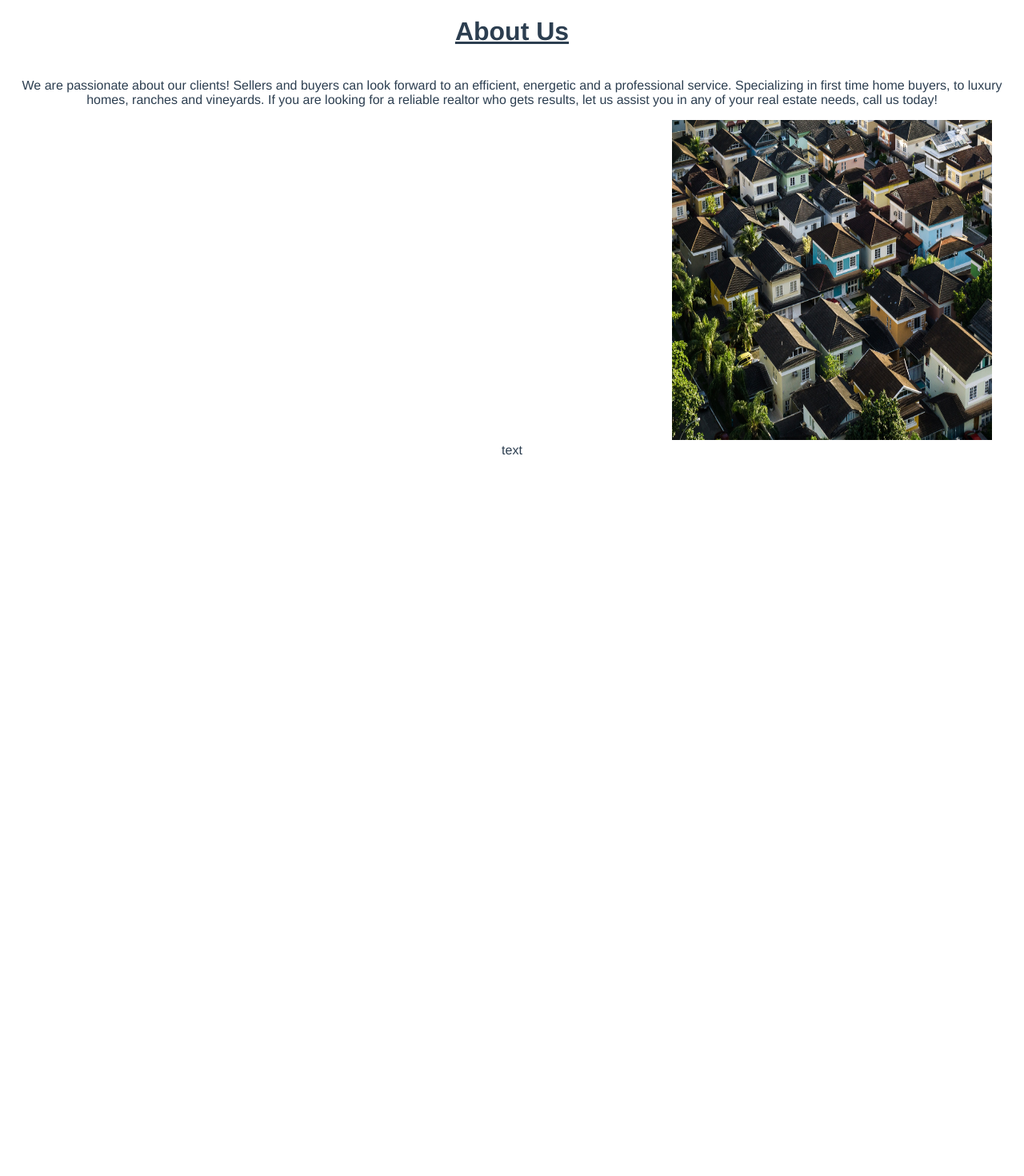
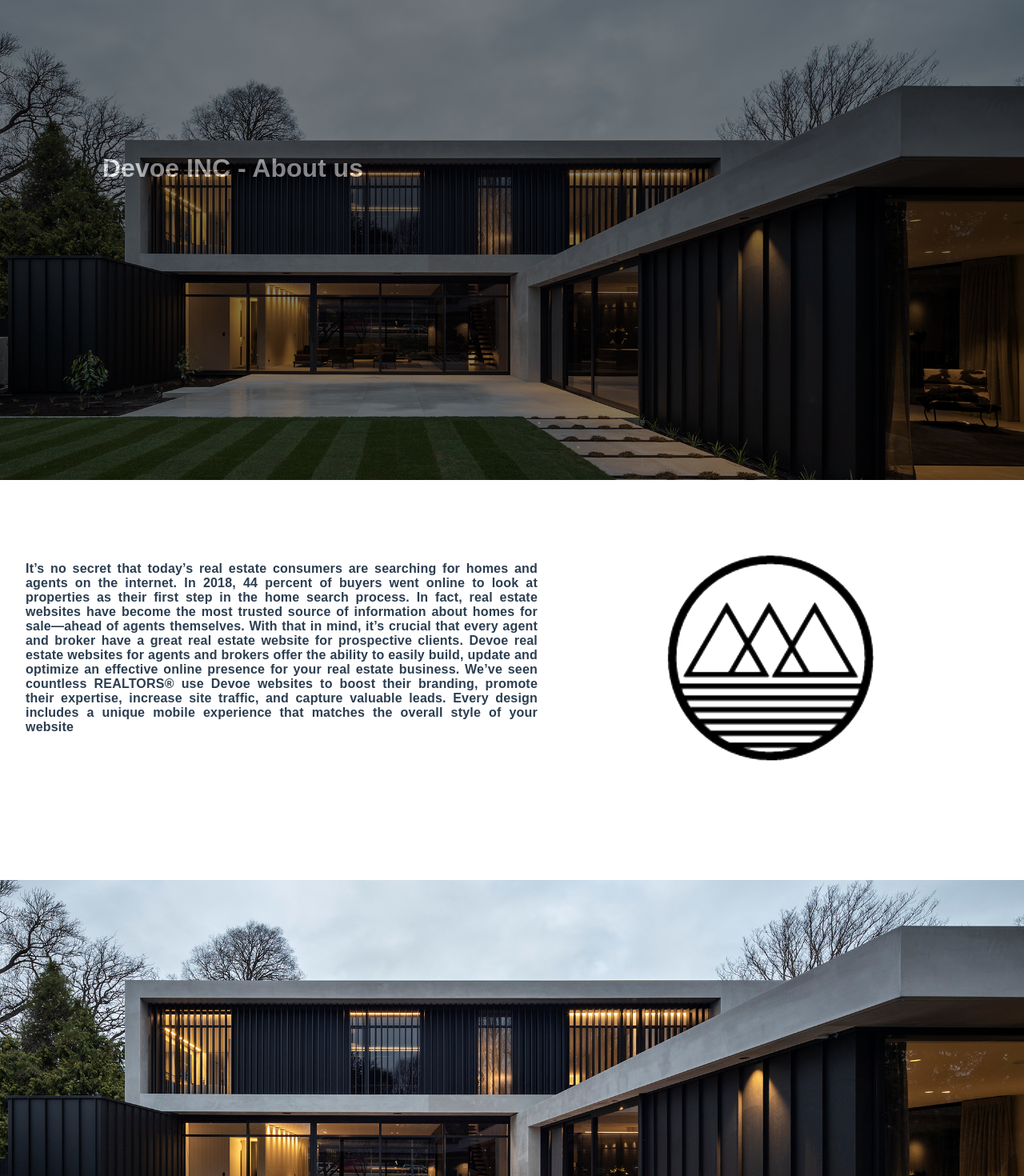
Before and after one commit to edisonarexha/Devoe-Real-Estate, a Vue app in the folder devoe-real-estate/: page /about in a window 1280 px wide. Shown: the top 1470 px of the page at 80% size. Before the commit the page ends 800 px from the top, so only its background shows below. Built offline with nearby package versions, Linux system fonts and the light colour scheme.

Commit message:
About us and Contact us done

```diff
--- a/devoe-real-estate/package.json
+++ b/devoe-real-estate/package.json
@@ -32,9 +32,12 @@
     "@vue/cli-service": "~5.0.0",
     "eslint": "^7.32.0",
     "eslint-plugin-vue": "^8.0.3",
+    "sass": "^1.49.9",
+    "sass-loader": "^12.6.0",
     "stylus": "^0.57.0",
     "stylus-loader": "^6.2.0",
-    "vue-template-compiler": "^2.6.14"
+    "vue-template-compiler": "^2.6.14",
+    "webpack": "^5.70.0"
   },
   "eslintConfig": {
     "root": true,
--- a/devoe-real-estate/src/main.js
+++ b/devoe-real-estate/src/main.js
@@ -3,9 +3,9 @@ import Vue from 'vue'
 import App from './App.vue'
 import './element'
 import router from './router'
-import { library } from '@fortawesome/fontawesome-svg-core'
-import { faHatWizard } from '@fortawesome/free-solid-svg-icons'
-import { FontAwesomeIcon } from '@fortawesome/vue-fontawesome'
+// import { library } from '@fortawesome/fontawesome-svg-core'
+// import { faHatWizard } from '@fortawesome/free-solid-svg-icons'
+// import { FontAwesomeIcon } from '@fortawesome/vue-fontawesome'
 
 Vue.config.productionTip = false
 
--- a/devoe-real-estate/src/views/AboutView.vue
+++ b/devoe-real-estate/src/views/AboutView.vue
@@ -1,42 +1,71 @@
 <template>
 
-  <div class="container">
-    <div class="text">
-    <h1 class="heading">About Us</h1>
+  <div>
+  <div class="maindiv">
+  <div class="divForDecord">
+  <div>
+    <h1 style="display:inline;color:white; font-family: 'Raleway', sans-serif;text-decoration:none;margin-top:15%;float:left;margin-left:10%">
+      Devoe INC - About us
+    </h1>
+  </div>
+  </div>
+  </div>
+  <div class="SecondDiv">
+    <p class="ParagraphForAboutUs">
+It’s no secret that today’s real estate consumers are searching for homes and agents on the internet. In 2018, 44 percent of buyers went online to look at properties as their ﬁrst step in the home search process. In fact, real estate websites have become the most trusted source of information about homes for sale—ahead of agents themselves.
+ With that in mind, it’s crucial that every agent and broker have a great real estate website for prospective clients.
+ Devoe real estate websites for agents and brokers offer the ability to easily build, update and optimize an effective online presence for your real estate business. We’ve seen countless REALTORS® use Devoe websites to boost their branding, promote their expertise, increase site traffic, and capture valuable leads.
+    Every design includes a unique mobile experience that matches the overall style of your website
+      </p>
+  <img src="../assets/logo3.png" style="margin-top:4%">
+  </div>
+  <div class="DivDec">
 
     </div>
-<div class="text-push">
-    <div class="colums">
-      <div class="column">
-<div class="has-text">
-  <p>We are passionate about our clients! Sellers and buyers can look forward to an efficient,
-energetic and a professional service. Specializing in first time home buyers, to luxury
-homes, ranches and vineyards. If you are looking for a reliable realtor who gets results, let
-us assist you in any of your real estate needs, call us today!</p>
-</div>
-      </div>
-      <div class="column">
-        <div class="foto">
-          <img  src="../assets/houses.jpeg" alt="" width="400px" height="400px">
-        </div>
-      </div>
+    <div class="footer">
+
     </div>
-
-    <div class="colums">
-      <div class="column">
-<div class="box">
-
-</div>
-      </div>
-      <div class="column">
-        text
-      </div>
-    </div>
-  </div>
   </div>
 </template>
 
+
 <style media="screen">
+
+.DivDec{
+   width: 100%;
+  height: 200px;
+
+   background-image: url("../assets/Important1.jpg");
+   background-attachment: fixed;
+  background-position: center;
+  background-repeat: no-repeat;
+  background-size: cover;
+  min-height: 500px;
+}
+
+
+.divForDecord{
+width:100%;
+height:600px;
+background-color: black;
+opacity:0.5;
+
+
+}
+@import url('https://fonts.googleapis.com/css2?family=Raleway:wght@100&display=swap');
+.ParagraphForAboutUs{
+ margin-top:8%;
+  height: 200px;
+  width:50%;
+  display: inline;
+  float:left;
+  font-weight: bold;
+  letter-spacing: 0.2px;
+  text-align: justify;
+  margin-left:2.5%;
+  font-family: 'Raleway', sans-serif;
+
+}
 h1{
   text-decoration: underline;
 }
@@ -46,4 +75,23 @@ h1{
 .column .foto{
   margin-left: 800px;
 }
+
+.maindiv{
+  width: 100%;
+  height: 600px;
+
+   background-image: url("../assets/Important1.jpg");
+   background-attachment: fixed;
+  background-position: center;
+  background-repeat: no-repeat;
+  background-size: cover;
+  min-height: 500px;
+
+}
+.SecondDiv{
+  background-color:white;
+  height:500px;
+  width:100%;
+
+}
 </style>
--- a/devoe-real-estate/src/views/Contact.vue
+++ b/devoe-real-estate/src/views/Contact.vue
@@ -1,7 +1,16 @@
 <template>
 
 <div id="contact-form" class="contact-form">
-		<h1 class="contact-form_title">Get in Touch</h1>
+	<div class="maindiv">
+  <div class="divForDecord">
+  <div>
+    <h1 style="display:inline;color:white; font-family: 'Raleway', sans-serif;text-decoration:none;margin-top:15%;float:left;margin-left:10%">
+      Devoe INC - Contact us
+    </h1>
+  </div>
+  </div>
+  </div>
+		<!-- <h1 class="contact-form_title">Get in Touch</h1>
 		<div class="separator"></div>
 
 
@@ -12,7 +21,39 @@
 			<textarea name="message" v-model="message" rows="4" placeholder="Message"></textarea>
 		   <button class="button">  Send  </button>
 
-		</form>
+		</form> -->
+				<header>FILL THE FORM</header>
+
+		<form id="form" class="topBefore" style="margin-bottom:10%;">
+
+		  <input id="name" type="text" placeholder="NAME">
+		  <input id="email" type="text" placeholder="E-MAIL">
+		  <textarea id="message" type="text" placeholder="MESSAGE"></textarea>
+  			<input id="submit" type="submit" value="GO!">
+
+</form>
+<div class="DivDec">
+
+    </div>
+<div style="height:300px">
+	<button class="card">
+  <div class="row clearfix">
+    <div class="left big">05994924124</div>
+    <div class="right"><p><span class="big">D</span>evoe <span class="big">C</span>Oorperation</p><p><span class="med no-space">D</span><span class="small no-space">evoe Inc  and</span><span class="med no-space">U</span><span class="small no-space">BT</span></p></div>
+  </div>
+  <div class="row">
+    <p><span class="big">J</span>oell <span class="big">Nissan</span></p>
+    <p><span class="big">V</span>ice <span class="big">P</span>resident</p>
+  </div>
+  <div class="row">
+    <p><span class="med">358 U</span><span class="small">lpian </span><span class="med">P</span><span class="small">rishtine </span><span class="med">K</span><span class="small">osove </span><span class="med">Sh</span><span class="small">qiperi</span><span class="med">,Durres 21942</span><span class="small">ax </span><span class="med">212 555 6390 T</span><span class="small">elex </span><span class="med">10 4534</span>
+    </p>
+  </div>
+</button>
+</div>
+<div class="DivDec">
+
+    </div>
 	</div>
 </template>
 
@@ -22,8 +63,41 @@ export default {
 }
 </script>
 
-<style>
-body {
+<style scoped>
+
+.DivDec{
+   width: 100%;
+  height: 200px;
+
+   background-image: url("../assets/r-architecture-2gDwlIim3Uw-unsplash.jpg");
+   background-attachment: fixed;
+  background-position: center;
+  background-repeat: no-repeat;
+  background-size: cover;
+  min-height: 500px;
+}
+
+.divForDecord{
+width:100%;
+height:600px;
+background-color: black;
+opacity:0.5;
+
+
+}
+.maindiv{
+  width: 100%;
+  height: 600px;
+
+   background-image: url("../assets/r-architecture-2gDwlIim3Uw-unsplash.jpg");
+   background-attachment: fixed;
+  background-position: center;
+  background-repeat: no-repeat;
+  background-size: cover;
+  min-height: 500px;
+
+}
+/* body {
 	background: #f1f1f1;
 	font-family: 'Roboto', sans-serif;
 }
@@ -33,14 +107,14 @@ body {
 	margin: 0 auto;
 	max-width: 600px;
 	width: 100%;
-}
+/* } */
 
-.contact-form .separator {
+/* .contact-form .separator {
 	border-bottom: solid 1px #ccc;
 	margin-bottom: 15px;
-}
+} */
 
-.contact-form .form {
+/* .contact-form .form {
 	display: flex;
 	flex-direction: column;
 	font-size: 16px;
@@ -51,9 +125,9 @@ body {
   font-size: 32px;
   color: #303030;
   margin-bottom: 40px;
-}
+} */
 
-.contact-form input[type="email"],
+/* .contact-form input[type="email"],
 .contact-form input[type="text"],
 .contact-form textarea {
    width: 100%;
@@ -62,17 +136,17 @@ body {
   padding: 4px 4px 4px 30px;
   height: 50px;
   margin-bottom: 8px;
-}
+} */
 
-.contact-form textarea {
+/* .contact-form textarea {
 	 width: 100%;
   background-color: #f2f7f6;
   padding: 4px 4px 4px 30px;
   height: 50px;
   margin-bottom: 8px;
-}
+} */
 
-.contact-form .button {
+/* .contact-form .button {
  text-decoration: none;
  position: middle;
  border: none;
@@ -88,7 +162,326 @@ body {
  border-radius: 30px;
  z-index: 1;
 
+} */
+
+
+
+@import url(https://fonts.googleapis.com/css?family=Lato:100,300,400);
+
+input::-webkit-input-placeholder, textarea::-webkit-input-placeholder {
+  color: #b3aca7;
+  font-size: 0.875em;
 }
 
+input:focus::-webkit-input-placeholder, textarea:focus::-webkit-input-placeholder {
+  color: #bbb5af;
+}
 
+input::-moz-placeholder, textarea::-moz-placeholder {
+  color: #aca49c;
+  font-size: 0.875em;
+}
+
+input:focus::-moz-placeholder, textarea:focus::-moz-placeholder {
+  color: #bbb5af;
+}
+
+input::placeholder, textarea::placeholder {
+  color: #aca49c;
+  font-size: 0.875em;
+}
+
+input:focus::placeholder, textarea::focus:placeholder {
+  color: #bbb5af;
+}
+
+input::-ms-placeholder, textarea::-ms-placeholder {
+  color: #aca49c;
+  font-size: 0.875em;
+}
+
+input:focus::-ms-placeholder, textarea:focus::-ms-placeholder {
+  color: #bbb5af;
+}
+
+/* on hover placeholder */
+
+input:hover::-webkit-input-placeholder, textarea:hover::-webkit-input-placeholder {
+  color: #e2dedb;
+  font-size: 0.875em;
+}
+
+input:hover:focus::-webkit-input-placeholder, textarea:hover:focus::-webkit-input-placeholder {
+  color: #cbc6c1;
+}
+
+input:hover::-moz-placeholder, textarea:hover::-moz-placeholder {
+  color: #e2dedb;
+  font-size: 0.875em;
+}
+
+input:hover:focus::-moz-placeholder, textarea:hover:focus::-moz-placeholder {
+  color: #cbc6c1;
+}
+
+input:hover::placeholder, textarea:hover::placeholder {
+  color: #e2dedb;
+  font-size: 0.875em;
+}
+
+input:hover:focus::placeholder, textarea:hover:focus::placeholder {
+  color: #cbc6c1;
+}
+
+input:hover::placeholder, textarea:hover::placeholder {
+  color: #e2dedb;
+  font-size: 0.875em;
+}
+
+input:hover:focus::-ms-placeholder, textarea:hover::focus:-ms-placeholder {
+  color: #cbc6c1;
+}
+
+body {
+  font-family: 'Lato', sans-serif;
+  background: #e2dedb;
+  color: #b3aca7;
+}
+
+header {
+  position: relative;
+  margin: 100px 0 25px 0;
+  font-size: 2.3em;
+  text-align: center;
+  letter-spacing: 7px;
+}
+
+#form {
+  position: relative;
+  width: 500px;
+  margin: 50px auto 100px auto;
+}
+
+input {
+  font-family: 'Lato', sans-serif;
+  font-size: 0.875em;
+  width: 470px;
+  height: 50px;
+  padding: 0px 15px 0px 15px;
+
+  background: transparent;
+  outline: none;
+  color: #726659;
+
+  border: solid 1px #b3aca7;
+  border-bottom: none;
+
+  transition: all 0.3s ease-in-out;
+  -webkit-transition: all 0.3s ease-in-out;
+  -moz-transition: all 0.3s ease-in-out;
+  -ms-transition: all 0.3s ease-in-out;
+}
+
+input:hover {
+  background: #b3aca7;
+  color: #e2dedb;
+}
+
+textarea {
+  width: 470px;
+  max-width: 470px;
+  height: 110px;
+  max-height: 110px;
+  padding: 15px;
+
+  background: transparent;
+  outline: none;
+
+  color: #726659;
+  font-family: 'Lato', sans-serif;
+  font-size: 0.875em;
+
+  border: solid 1px #b3aca7;
+
+  transition: all 0.3s ease-in-out;
+  -webkit-transition: all 0.3s ease-in-out;
+  -moz-transition: all 0.3s ease-in-out;
+  -ms-transition: all 0.3s ease-in-out;
+}
+
+textarea:hover {
+  background: #b3aca7;
+  color: #e2dedb;
+}
+
+#submit {
+  /* width: 502px; */
+
+  padding: 0;
+  margin: -5px 0px 0px 0px;
+
+  font-family: 'Lato', sans-serif;
+  font-size: 0.875em;
+  color: #b3aca7;
+
+  outline:none;
+  cursor: pointer;
+
+  border: solid 1px #b3aca7;
+  border-top: none;
+}
+
+#submit:hover {
+  color: #e2dedb;
+}
+
+/*
+  Hover and click on the card for animations!
+*/
+
+@import url(https://fonts.googleapis.com/css?family=Cormorant+Garamond);
+
+*,
+*::before,
+*::after {
+  box-sizing: border-box;
+}
+
+html {
+  font-family: "Cormorant Garamond", serif;
+  text-transform: uppercase;
+  box-sizing: inherit;
+  font-size: 10.5px;
+  letter-spacing: 1px;
+  text-shadow: 0 0 2px rgba(0, 0, 0, .5),
+                -1px -1px 1px rgba(179, 179, 179, .5),
+                1px 1px 0 rgba(255, 255, 255, 0.55),
+                0 1px 3px white;
+  overflow: hidden;
+  color: #191919;
+  background-color: azure;
+}
+
+button {
+  display: block;
+  position: relative;
+  background: none;
+  color: inherit;
+  border: none;
+  padding: 0;
+  font: inherit;
+  text-transform: inherit;
+  letter-spacing: inherit;
+  text-shadow: inherit;
+  cursor: pointer;
+  outline: inherit;
+  z-index: 10;
+}
+
+.clearfix::after {
+    content: "";
+    clear: both;
+    display: table;
+}
+
+.big {
+  font-size: 150%;
+}
+
+.med {
+  font-size: 100%;
+  letter-spacing: .5px;
+}
+
+.small {
+  font-size: 65%;
+  letter-spacing: .5px;
+}
+
+.no-space {
+  letter-spacing: 0px;
+}
+
+.card {
+  background-color: #f4f1eb;
+  background-image: url("https://www.transparenttextures.com/patterns/paper-fibers.png");
+  height: 200px;
+  width: 350px;
+  margin: 20vh auto 0 auto;
+  padding: 20px 10px 10px 10px;
+  transform: rotateX(60deg) rotateY(0deg) rotateZ(45deg);
+  /*transform-origin: 50% 100%;*/
+  box-shadow: 0;
+  transition: transform .4s ease,
+              box-shadow .4s ease;
+}
+
+.card:hover {
+  cursor: pointer;
+  transform: rotateX(60deg) rotateY(0deg) rotateZ(45deg) translateZ(10px);
+  box-shadow: 20px 20px 20px rgba(0, 0, 0, .4);
+}
+
+.card:focus {
+  transform: rotateX(0deg) rotateY(0deg) rotateZ(0deg) translateZ(10px);
+  box-shadow: 0px 10px 10px rgba(0, 0, 0, .4);
+}
+
+.card:focus::before {
+  transform: skewX(0deg) translateX(0px) translateY(0px);
+  height: 0px;
+}
+
+.card:focus::after {
+  transform: skewY(0deg) translateX(0px) translateY(0px);
+  width: 0px;
+}
+
+.card::before,
+.card::after {
+  content: "";
+  position: absolute;
+  display: block;
+  background-color: grey;
+  transition: transform .4s ease,
+              height .4s ease,
+              width .4s ease;
+}
+
+.card::before {
+  width: 100%;
+  height: 6px;
+  bottom: 0;
+  left: 0;
+  transform: skewX(45deg) translateX(-3px) translateY(6px);
+}
+
+.card::after {
+  height: 100%;
+  width: 6px;
+  top: 0;
+  right: 0;
+  transform: skewY(45deg) translateX(6px) translateY(-3px);
+}
+
+.row {
+  display: block;
+  text-align: center;
+}
+
+.row:nth-child(2) {
+  margin: 35px 0 50px 0;
+}
+
+.left {
+  float: left;
+}
+
+.right {
+  float: right;
+}
+
+p {
+  margin: 0;
+}
 </style>
```
Also changed, not shown: devoe-real-estate/src/components/HomePage.vue (+9 -0 lines), 1 other file (tests, documents, lock files or other folders).
